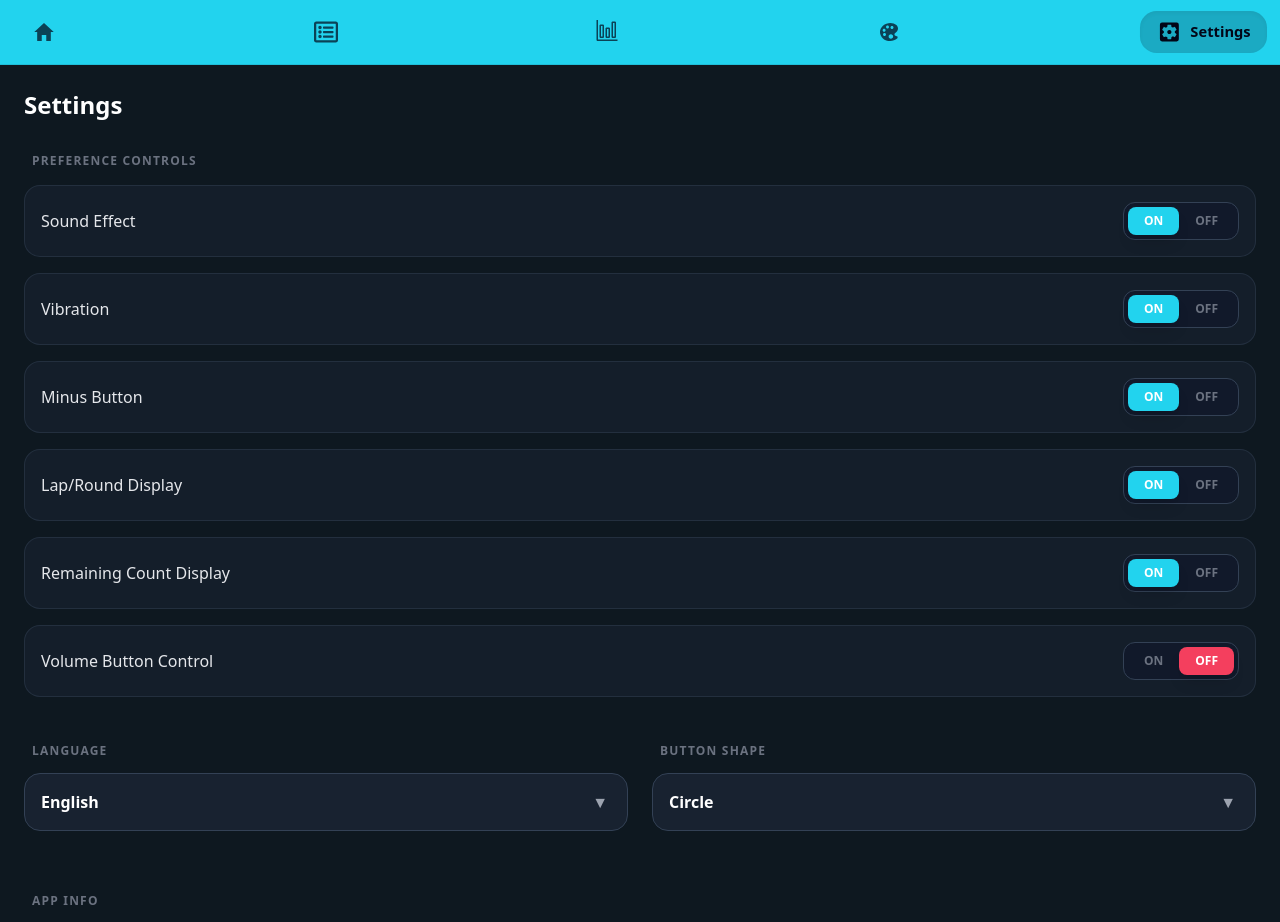
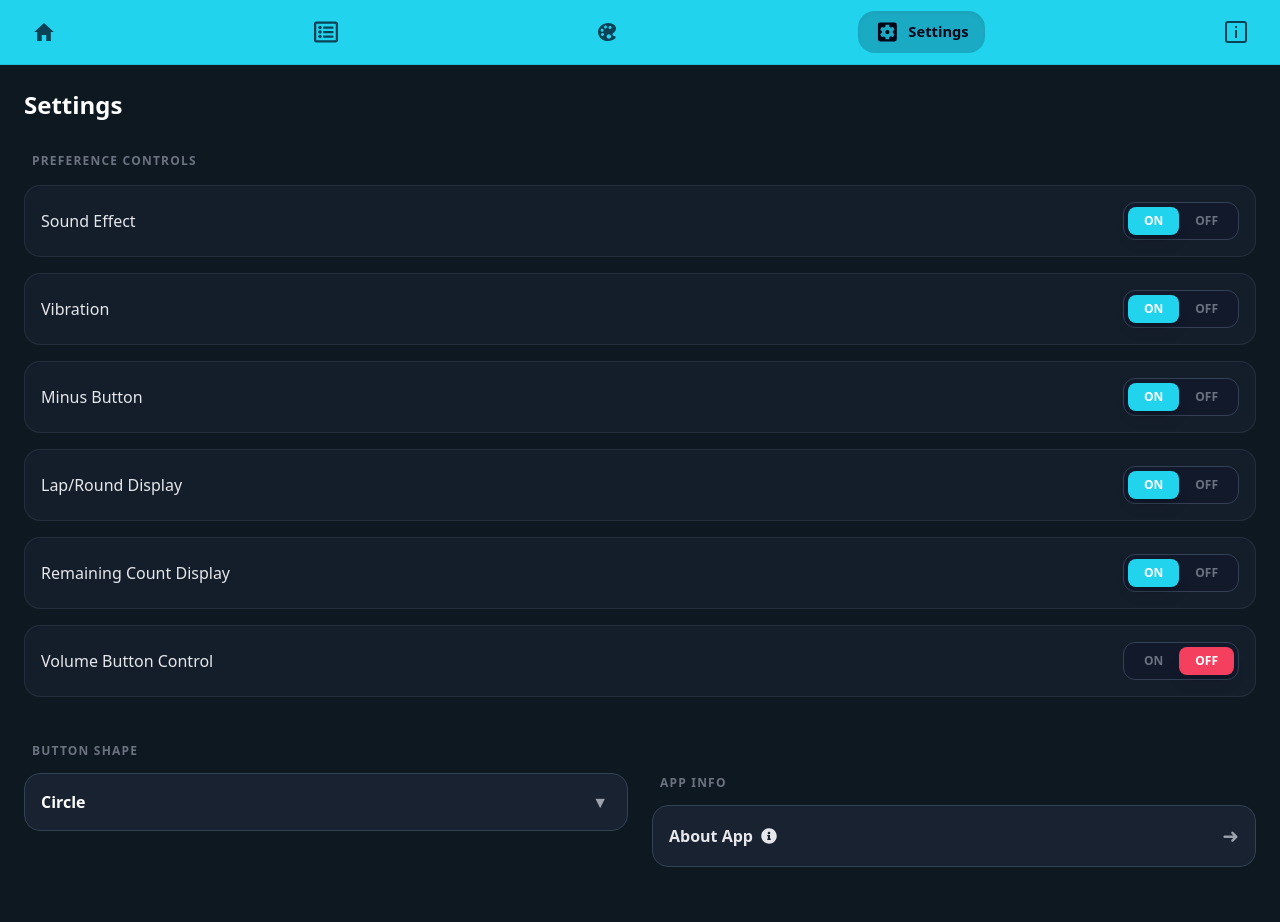
Before and after one commit to IamNayanIslam/advanced-counter-app, a React (Vite) app: page /settings in a window 1280 px wide. Shown: the top 922 px of the page. Built offline with nearby package versions, Linux system fonts and the light colour scheme.

Commit message:
Feature and UI: Statst page and Language feature droped

```diff
--- a/src/App.tsx
+++ b/src/App.tsx
@@ -4,7 +4,7 @@ import List from "./Pages/List";
 import Themes from "./Pages/Themes";
 import Settings from "./Pages/Settings";
 import Error from "./Pages/Error";
-import Usage from "./Pages/Usage";
+
 import About from "./Pages/about";
 
 function App() {
@@ -15,7 +15,6 @@ function App() {
           <Routes>
             <Route path="/" element={<Home />} />
             <Route path="/list" element={<List />} />
-            <Route path="/usage" element={<Usage />} />
             <Route path="/themes" element={<Themes />} />
             <Route path="/settings" element={<Settings />} />
             <Route path="/about" element={<About />} />
--- a/src/Components/Navbar.tsx
+++ b/src/Components/Navbar.tsx
@@ -1,6 +1,6 @@
 import { IoMdHome } from "react-icons/io";
 import { FaRegListAlt } from "react-icons/fa";
-import { VscGraph } from "react-icons/vsc";
+import { GrStatusInfo } from "react-icons/gr";
 import { IoIosColorPalette } from "react-icons/io";
 import { MdSettingsApplications } from "react-icons/md";
 import { NavLink } from "react-router-dom";
@@ -20,9 +20,9 @@ const Navbar = () => {
   const navItems = [
     { to: "/", icon: <IoMdHome />, label: "Home" },
     { to: "/list", icon: <FaRegListAlt />, label: "List" },
-    { to: "/usage", icon: <VscGraph />, label: "Stats" },
     { to: "/themes", icon: <IoIosColorPalette />, label: "Themes" },
     { to: "/settings", icon: <MdSettingsApplications />, label: "Settings" },
+    { to: "/about", icon: <GrStatusInfo />, label: "About" },
   ];
 
   return (
--- a/src/Contexts/SettingsContext.tsx
+++ b/src/Contexts/SettingsContext.tsx
@@ -19,7 +19,6 @@ const INITIAL_SETINGS_STATE: ISettingsState = {
   remainingCountDisplay: true,
   volumeButtonControl: false,
   buttonShape: "circle",
-  language: "english",
 };
 
 type IProps = {
--- a/src/Pages/About.tsx
+++ b/src/Pages/About.tsx
@@ -1,13 +1,7 @@
 import { useContext } from "react";
 import Navbar from "../Components/Navbar";
 import { ThemesContext } from "../Contexts/ThemseContext";
-import {
-  FaCode,
-  FaTools,
-  FaUserCircle,
-  FaGithub,
-  FaTerminal,
-} from "react-icons/fa";
+import { FaCode, FaTools, FaGithub, FaTerminal } from "react-icons/fa";
 
 const About = () => {
   const { themesState } = useContext(ThemesContext);
@@ -17,7 +11,6 @@ const About = () => {
     "Dynamic Theme System with 6 Premium Colors",
     "Volume Button Control for Seamless Counting",
     "Customizable Counter Shapes (Hexagon, Circle, Cubical)",
-    "Bilingual Support (English & Bengali)",
     "Haptic Feedback & Interactive Sound Effects",
   ];
 
--- a/src/Pages/Settings.tsx
+++ b/src/Pages/Settings.tsx
@@ -89,30 +89,6 @@ const Settings = () => {
         <div className="grid grid-cols-1 md:grid-cols-2 gap-6">
           <div className="space-y-3">
             <label className="text-xs font-bold text-gray-500 uppercase tracking-widest ml-2">
-              Language
-            </label>
-            <div className="relative">
-              <select
-                value={settingsState.language}
-                onChange={(e) =>
-                  settingsDispatch({
-                    type: "SET_LANGUAGE",
-                    payload: e.target.value as Language,
-                  })
-                }
-                className={`w-full bg-slate-800/60 border border-slate-700 p-4 rounded-2xl appearance-none outline-none focus:border-${themesState.theme}-400 transition-all font-semibold`}
-              >
-                <option value="english">English</option>
-                <option value="bengali">Bengali</option>
-              </select>
-              <div className="absolute right-5 top-1/2 -translate-y-1/2 pointer-events-none text-gray-400">
-                ▼
-              </div>
-            </div>
-          </div>
-
-          <div className="space-y-3">
-            <label className="text-xs font-bold text-gray-500 uppercase tracking-widest ml-2">
               Button Shape
             </label>
             <div className="relative">
--- a/src/Pages/Usage.tsx
+++ /dev/null
@@ -1,12 +0,0 @@
-import Navbar from "../Components/Navbar";
-
-const Usage = () => {
-  return (
-    <div>
-      <Navbar></Navbar>
-      <h2>Usage</h2>
-    </div>
-  );
-};
-
-export default Usage;
--- a/src/Reducers/SettingsReducer.ts
+++ b/src/Reducers/SettingsReducer.ts
@@ -1,5 +1,4 @@
 export type CounterShape = "circle" | "cubical" | "hexagon";
-export type Language = "bengali" | "english";
 
 export interface ISettingsState {
   sound: boolean;
@@ -9,11 +8,9 @@ export interface ISettingsState {
   remainingCountDisplay: boolean;
   volumeButtonControl: boolean;
   buttonShape: CounterShape;
-  language: Language;
 }
 
 export type SettingsAction =
-  | { type: "SET_LANGUAGE"; payload: Language }
   | { type: "SET_SHAPE"; payload: CounterShape }
   | { type: "TOGGLE_SOUND" }
   | { type: "TOGGLE_VIBRATION" }
@@ -52,11 +49,6 @@ export const SettingsReducer = (
         ...state,
         minusButton: !state.minusButton,
       };
-    case "SET_LANGUAGE":
-      return {
-        ...state,
-        language: action.payload,
-      };
     case "SET_SHAPE":
       return {
         ...state,
```
